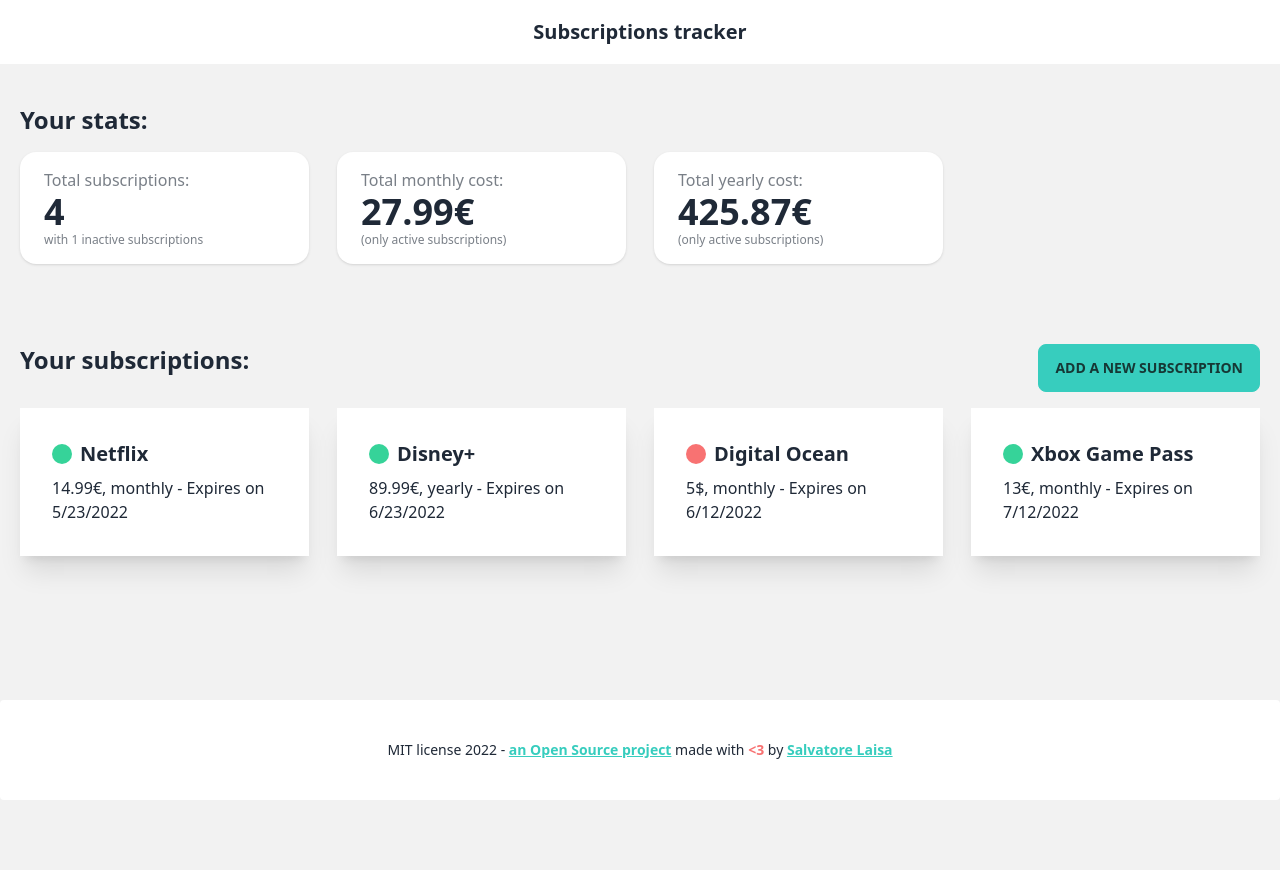
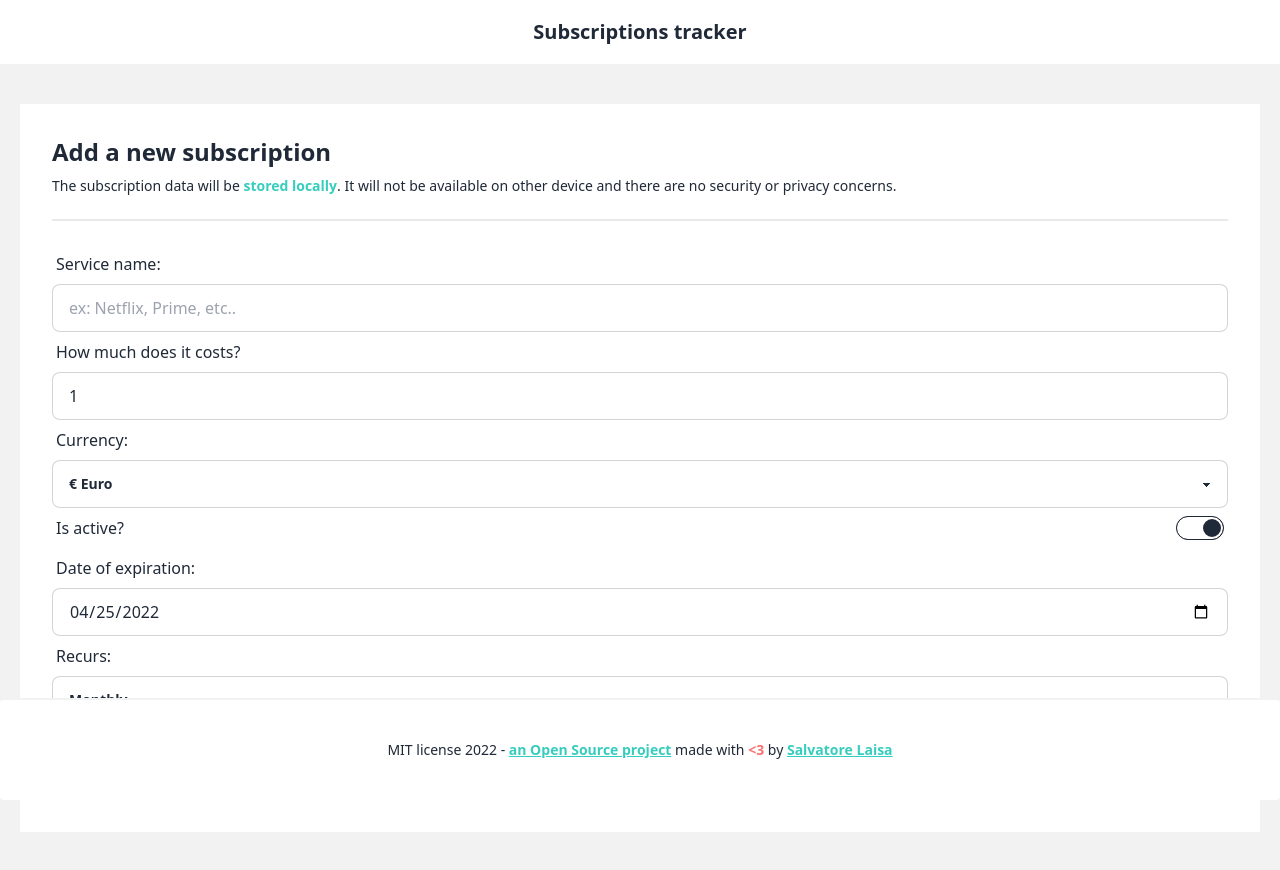
Before and after one commit to moebiusmania/subs-tracker, a Vue app: page /#/add in a window 1280 px wide. Shown: the top 870 px of the page. Before the commit the page ends 800 px from the top, so only its background shows below. Built offline with nearby package versions, Linux system fonts and the light colour scheme.

Commit message:
feat: routing, lazy loading, adding form

```diff
--- a/package.json
+++ b/package.json
@@ -9,7 +9,9 @@
   },
   "dependencies": {
     "daisyui": "^2.14.1",
-    "vue": "^3.2.25"
+    "date-fns": "^2.28.0",
+    "vue": "^3.2.25",
+    "vue-router": "^4.0.14"
   },
   "devDependencies": {
     "@vitejs/plugin-vue": "^2.3.1",
--- a/src/App.vue
+++ b/src/App.vue
@@ -1,20 +1,11 @@
 <script setup lang="ts">
-import { ref, Ref } from "vue";
-
-import { Subscription } from "./libs/types";
-import { subs as mock } from "./libs/mocks";
-
 import Header from "./components/Header.vue";
 import Footer from "./components/Footer.vue";
-import List from "./components/List.vue";
-import Dashboard from "./components/Dashboard.vue";
-
-const data: Ref<Subscription[]> = ref(mock);
 </script>
 
 <template>
   <Header />
-  <Dashboard :data="data" />
-  <List :data="data" />
+  <router-view />
+  <div class="h-20"></div>
   <Footer />
 </template>
--- /dev/null
+++ b/src/components/Empty.vue
@@ -0,0 +1,19 @@
+<script setup lang="ts">
+import Container from "./Container.vue";
+</script>
+
+<template>
+  <Container>
+    <h2 class="text-center font-sans text-3xl font-bold">
+      There is nothing here!
+    </h2>
+    <p class="text-center text-xl mt-2">
+      Let's start by adding your subscriptions data.
+    </p>
+    <div class="mt-10 md:flex md:justify-center">
+      <router-link to="/add" class="btn btn-accent w-full md:w-1/2 lg:w-1/3">
+        Add some data!
+      </router-link>
+    </div>
+  </Container>
+</template>
--- a/src/components/Footer.vue
+++ b/src/components/Footer.vue
@@ -4,7 +4,7 @@
 
 <template>
   <footer
-    class="footer footer-center p-10 bg-base-100 text-base-content rounded absolute bottom-0"
+    class="footer footer-center p-10 bg-base-100 text-base-content rounded fixed bottom-0 border-t-2 border-base-200"
   >
     <div>
       <p>
--- /dev/null
+++ b/src/components/Form.vue
@@ -0,0 +1,109 @@
+<script setup lang="ts">
+import { ref, Ref } from "vue";
+import { format } from "date-fns";
+
+import { Subscription } from "../libs/types";
+
+const data: Ref<Subscription> = ref({
+  name: "",
+  price: 1,
+  currency: "€",
+  isActive: true,
+  expiration: new Date(),
+  recurrence: "monthly",
+} as Subscription);
+
+const formatDate = (value: Date): string => format(value, "yyyy-MM-dd");
+
+const updatePrice = (event: Event): void => {
+  const value: string = (event.target as HTMLInputElement).value;
+  const update: Subscription = { ...data.value, price: parseFloat(value) };
+  data.value = update;
+};
+
+const updateExpiration = (event: Event): void => {
+  const value: string = (event.target as HTMLInputElement).value;
+  const update: Subscription = { ...data.value, expiration: new Date(value) };
+  data.value = update;
+};
+</script>
+
+<template>
+  <form>
+    <label for="name" class="label">Service name:</label>
+    <input
+      type="text"
+      placeholder="ex: Netflix, Prime, etc.."
+      class="input w-full input-bordered"
+      name="name"
+      v-model="data.name"
+      required
+    />
+
+    <label for="price" class="label">How much does it costs?</label>
+    <input
+      type="number"
+      placeholder="10.00"
+      class="input w-full input-bordered"
+      min="0.1"
+      step="0.1"
+      :value="data.price.toString()"
+      @input="updatePrice"
+      name="price"
+      required
+    />
+
+    <label for="currency" class="label">Currency:</label>
+    <select
+      class="select select-bordered w-full"
+      required
+      name="currency"
+      v-model="data.currency"
+    >
+      <option value="€">€ Euro</option>
+      <option value="$">$ Dollar</option>
+    </select>
+
+    <label class="label cursor-pointer" for="isactive">
+      <span>Is active?</span>
+      <input
+        type="checkbox"
+        class="toggle"
+        name="isactive"
+        checked
+        v-model="data.isActive"
+      />
+    </label>
+
+    <label for="expiration" class="label">Date of expiration:</label>
+    <input
+      type="date"
+      class="input w-full input-bordered"
+      required
+      name="expiration"
+      :value="formatDate(data.expiration)"
+      @input="updateExpiration"
+    />
+
+    <label for="recurrence" class="label">Recurs:</label>
+    <select
+      class="select select-bordered w-full"
+      required
+      name="recurrence"
+      v-model="data.recurrence"
+    >
+      <option value="monthly">Monthly</option>
+      <option value="yearly">Yearly</option>
+    </select>
+
+    <div class="mt-7">
+      <button class="btn btn-accent w-full md:w-1/2 lg:w-1/3">
+        Add this subscription
+      </button>
+
+      <router-link to="/" class="btn w-full md:w-1/2 lg:w-1/3">
+        Go back to the main screen
+      </router-link>
+    </div>
+  </form>
+</template>
--- a/src/components/List.vue
+++ b/src/components/List.vue
@@ -12,9 +12,9 @@
   <Container>
     <header class="md:flex md:gap-7 md:justify-between mb-4">
       <h2 class="font-sans text-2xl font-bold">Your subscriptions:</h2>
-      <button class="btn btn-accent w-full md:w-max">
+      <router-link to="/add" class="btn btn-accent w-full md:w-max">
         Add a new subscription
-      </button>
+      </router-link>
     </header>
     <section
       class="md:grid md:grid-cols-2 lg:grid-cols-3 xl:grid-cols-4 md:gap-7"
--- a/src/libs/types.ts
+++ b/src/libs/types.ts
@@ -8,6 +8,7 @@
 };
 
 export type AppState = {
+  locale: string;
   theme: "dark" | "light";
   currency: string;
   data: Subscription[];
--- a/src/main.ts
+++ b/src/main.ts
@@ -1,5 +1,6 @@
 import { createApp } from "vue";
 import App from "./App.vue";
+import router from "./routing";
 import "./index.css";
 
-createApp(App).mount("#app");
+createApp(App).use(router).mount("#app");
--- /dev/null
+++ b/src/views/Add.vue
@@ -0,0 +1,20 @@
+<script setup lang="ts">
+import Container from "./../components/Container.vue";
+import Form from "./../components/Form.vue";
+</script>
+
+<template>
+  <Container>
+    <div class="bg-base-100 p-7 lg:p-8">
+      <h2 class="font-sans text-2xl font-bold">Add a new subscription</h2>
+      <p class="mt-2 font-light text-sm">
+        The subscription data will be
+        <strong class="font-bold text-accent">stored locally</strong>. It will
+        not be available on other device and there are no security or privacy
+        concerns.
+      </p>
+      <div class="divider"></div>
+      <Form />
+    </div>
+  </Container>
+</template>
--- /dev/null
+++ b/src/views/Home.vue
@@ -0,0 +1,21 @@
+<script setup lang="ts">
+import { ref, Ref } from "vue";
+import { defineAsyncComponent } from "vue";
+
+import { Subscription } from "./../libs/types";
+import { subs as mock } from "./../libs/mocks";
+
+const Empty = defineAsyncComponent(() => import("./../components/Empty.vue"));
+const List = defineAsyncComponent(() => import("./../components/List.vue"));
+const Dashboard = defineAsyncComponent(
+  () => import("./../components/Dashboard.vue")
+);
+
+const data: Ref<Subscription[]> = ref(mock);
+</script>
+
+<template>
+  <Empty v-if="data.length === 0" />
+  <Dashboard v-if="data.length > 0" :data="data" />
+  <List v-if="data.length > 0" :data="data" />
+</template>
```
Also changed, not shown: src/routing.ts (added, +22 -0 lines), 1 other file (tests, documents, lock files or other folders).
